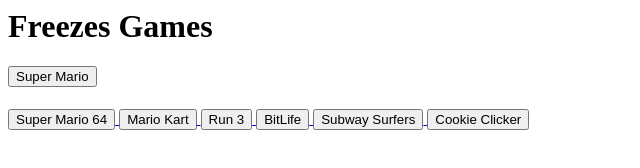
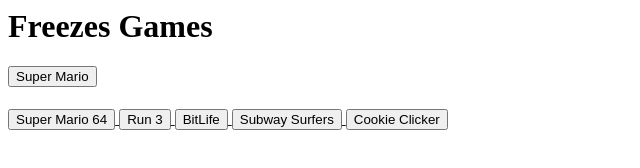
Before and after one commit to elifrieze/feezes-math, a plain HTML site: page index.html in a window 1280 px wide. Shown: the whole page, without its empty margins (0-640 px from the left). Drawn offline with Linux system fonts and the light colour scheme.

Commit message:
Update index.html

```diff
--- a/index.html
+++ b/index.html
@@ -10,8 +10,6 @@
 
 <a href="rlsm64.html"><button>Super Mario 64</button style="width: 100px; height; 50px;"> </a>
 
-
-<a href="mc.html"><button>Mario Kart</button style="width: 100px; height; 50px;"> </a>
 
 
 <a href="run 3.html"><button>Run 3</button style="width: 100px; height; 50px;"> </a>
```
